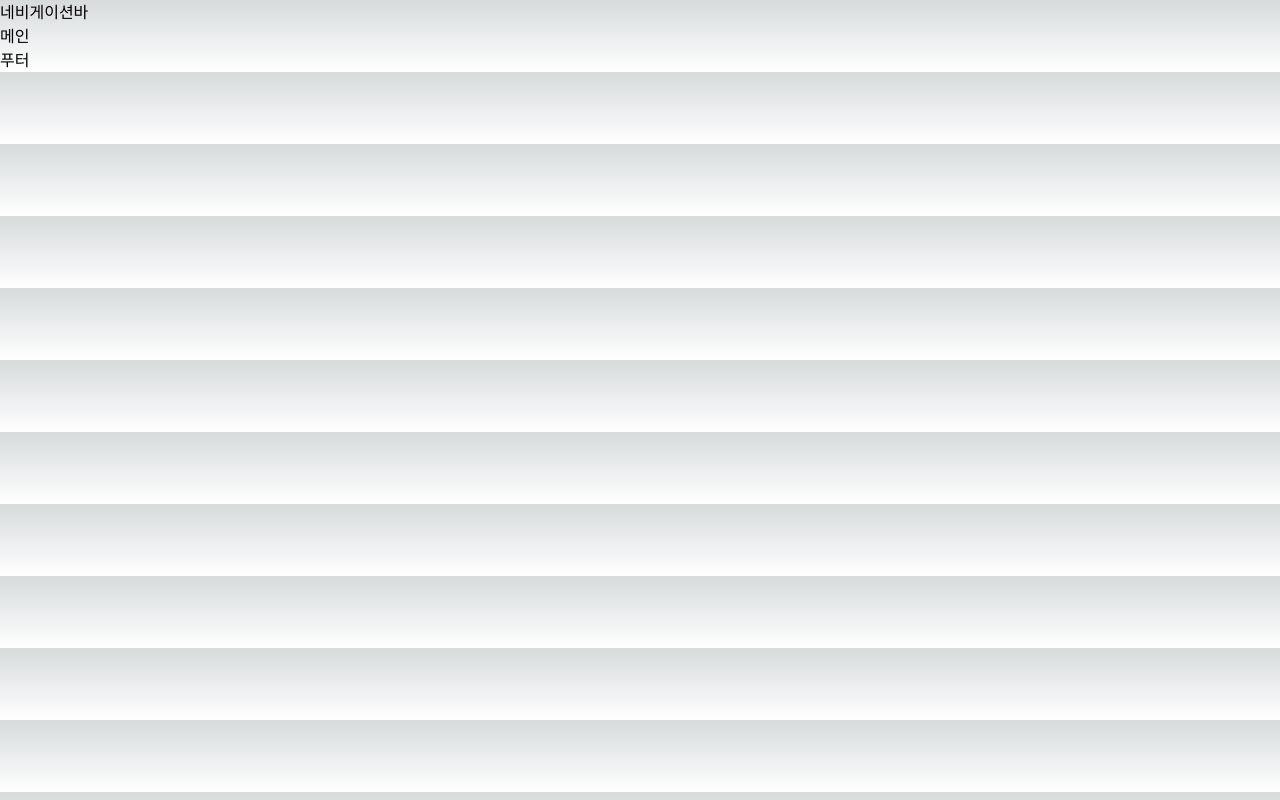
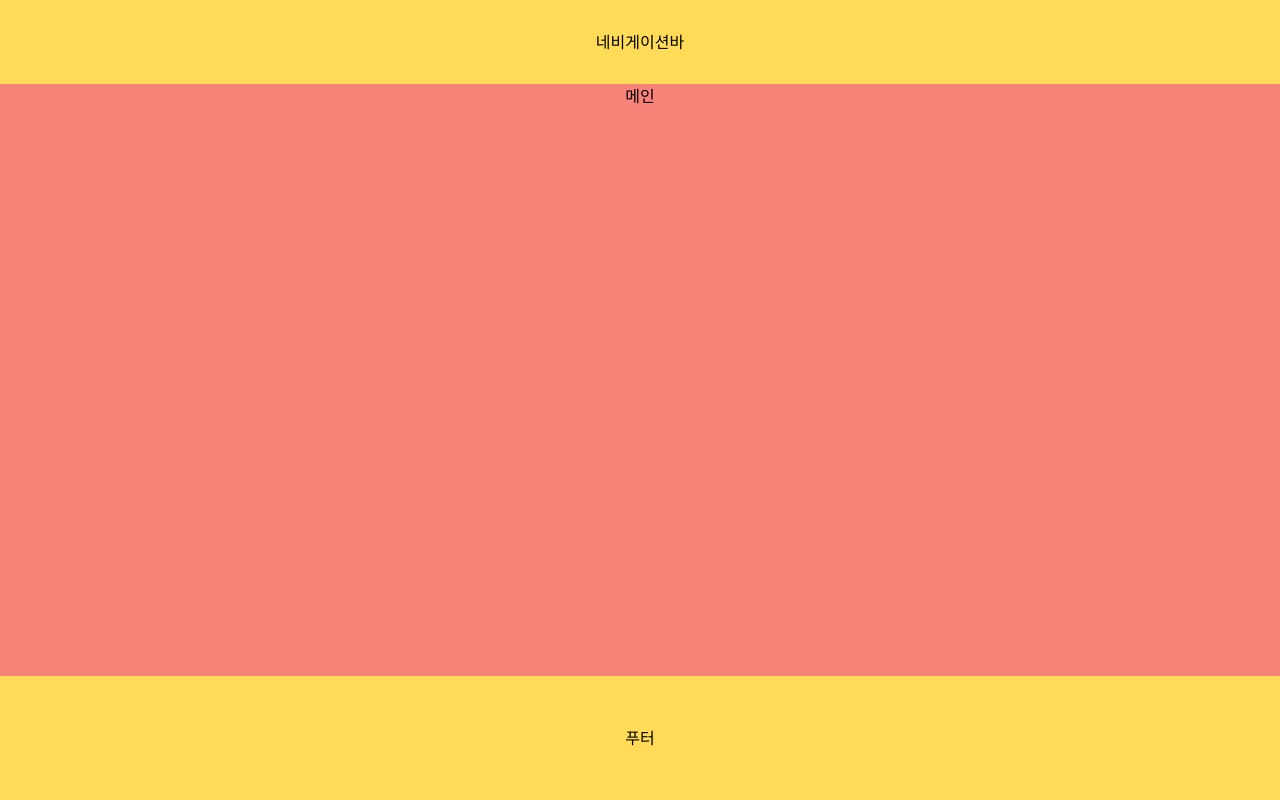
Before and after one commit to leejh4197/my-blog, a Next.js app: page / in a window 1280 px wide. Built offline with nearby package versions, Linux system fonts and the light colour scheme.

Commit message:
[SETTING]Custom Color Setting

```diff
--- a/src/app/components/Footer.tsx
+++ b/src/app/components/Footer.tsx
@@ -1,7 +1,11 @@
 import React from "react";
 
 const footer = () => {
-  return <footer>푸터</footer>;
+  return (
+    <footer className="fixed bg-customYellow py-[50px] bottom-0 w-full flex justify-center">
+      <div className="text-center">푸터</div>
+    </footer>
+  );
 };
 
 export default footer;
--- a/src/app/components/NavigationBar.tsx
+++ b/src/app/components/NavigationBar.tsx
@@ -1,7 +1,7 @@
 import React from "react";
 
 const NavigationBar = () => {
-  return <nav>네비게이션바</nav>;
+  return <nav className="bg-customYellow py-[30px]">네비게이션바</nav>;
 };
 
 export default NavigationBar;
--- a/src/app/globals.css
+++ b/src/app/globals.css
@@ -2,26 +2,13 @@
 @tailwind components;
 @tailwind utilities;
 
-:root {
-  --foreground-rgb: 0, 0, 0;
-  --background-start-rgb: 214, 219, 220;
-  --background-end-rgb: 255, 255, 255;
+body {
+  text-align: center;
+  background-color: #f88379;
 }
 
-@media (prefers-color-scheme: dark) {
-  :root {
-    --foreground-rgb: 255, 255, 255;
-    --background-start-rgb: 0, 0, 0;
-    --background-end-rgb: 0, 0, 0;
-  }
-}
-
-body {
-  color: rgb(var(--foreground-rgb));
-  background: linear-gradient(
-      to bottom,
-      transparent,
-      rgb(var(--background-end-rgb))
-    )
-    rgb(var(--background-start-rgb));
-}
+/* customYellow: "#FFDB58",
+        customGreen: "#98FF98",
+        customBlue: "#0047AB",
+        customPink: "#F88379",
+        mainColor: "#FF7F50", */
--- a/tailwind.config.js
+++ b/tailwind.config.js
@@ -1,18 +1,25 @@
 /** @type {import('tailwindcss').Config} */
 module.exports = {
   content: [
-    './src/pages/**/*.{js,ts,jsx,tsx,mdx}',
-    './src/components/**/*.{js,ts,jsx,tsx,mdx}',
-    './src/app/**/*.{js,ts,jsx,tsx,mdx}',
+    "./src/pages/**/*.{js,ts,jsx,tsx,mdx}",
+    "./src/components/**/*.{js,ts,jsx,tsx,mdx}",
+    "./src/app/**/*.{js,ts,jsx,tsx,mdx}",
   ],
   theme: {
     extend: {
       backgroundImage: {
-        'gradient-radial': 'radial-gradient(var(--tw-gradient-stops))',
-        'gradient-conic':
-          'conic-gradient(from 180deg at 50% 50%, var(--tw-gradient-stops))',
+        "gradient-radial": "radial-gradient(var(--tw-gradient-stops))",
+        "gradient-conic":
+          "conic-gradient(from 180deg at 50% 50%, var(--tw-gradient-stops))",
+      },
+      colors: {
+        customYellow: "#FFDB58",
+        customGreen: "#98FF98",
+        customBlue: "#0047AB",
+        customPink: "#F88379",
+        mainColor: "#FF7F50",
       },
     },
   },
   plugins: [],
-}
+};
```
